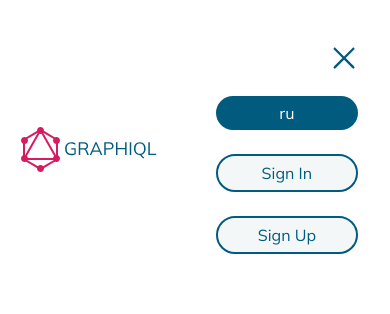
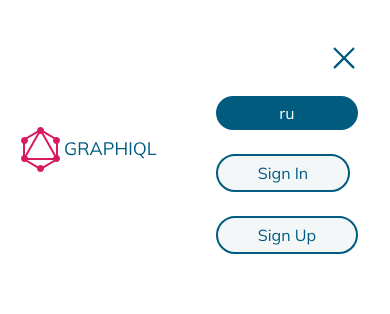
Before and after one commit to shoxakrshn/graphiql-app, a React (Vite) app: page / in a window 390 px wide. Both pictures are taken after a click on the button 350 px from the left and 52 px from the top of the page. Shown: the top 314 px of the page. Built offline with nearby package versions, Linux system fonts and the light colour scheme.

Commit message:
refactor: replace useNavigate with Link

```diff
--- a/src/widgets/Header/index.tsx
+++ b/src/widgets/Header/index.tsx
@@ -4,7 +4,7 @@ import burger from '../../app/assets/icons/burger.svg';
 import close from '../../app/assets/icons/close.svg';
 import { Button } from '../../shared/ui';
 import { eButtonType } from '../../shared/utils/data';
-import { useNavigate } from 'react-router-dom';
+import { Link } from 'react-router-dom';
 import { useLanguage } from '../../app/context/localizationContext/LocalizationContext';
 import styles from './Header.module.scss';
 
@@ -27,28 +27,26 @@ export const Header = () => {
   return (
     <header className={`${styles.header} ${isSticky ? styles.scrolled : ''}`}>
       <div className={styles.container}>
-        <div>
+        <Link to={'/'}>
           <img src={logo} alt="Logo" />
-        </div>
+        </Link>
 
         <div className={styles.desktopMenu}>
           <Registration />
         </div>
 
-        {!menuOpen && (
-          <div className={styles.mobileMenu}>
-            <button className={styles.menuButton} onClick={() => setMenuOpen(!menuOpen)}>
-              <img src={burger} alt="Burger Menu" />
-            </button>
-          </div>
-        )}
-
-        {menuOpen && (
+        {menuOpen ? (
           <div className={styles.mobileMenuContent}>
             <button className={styles.closeButton} onClick={() => setMenuOpen(false)}>
               <img src={close} alt="Close Menu" />
             </button>
             <Registration />
+          </div>
+        ) : (
+          <div className={styles.mobileMenu}>
+            <button className={styles.menuButton} onClick={() => setMenuOpen(true)}>
+              <img src={burger} alt="Burger Menu" />
+            </button>
           </div>
         )}
       </div>
@@ -57,7 +55,6 @@ export const Header = () => {
 };
 
 const Registration = () => {
-  const navigate = useNavigate();
   const { setLanguage, language, t } = useLanguage();
 
   const toggleLanguage = () => {
@@ -72,16 +69,12 @@ const Registration = () => {
         typeButton={eButtonType.Filled}
         onClick={toggleLanguage}
       />
-      <Button
-        text={t('sign-in')}
-        typeButton={eButtonType.Outlined}
-        onClick={() => navigate('/signin')}
-      />
-      <Button
-        text={t('sign-up')}
-        typeButton={eButtonType.Outlined}
-        onClick={() => navigate('/signup')}
-      />
+      <Link to="/signin">
+        <Button text={t('sign-in')} typeButton={eButtonType.Outlined} />
+      </Link>
+      <Link to="/signup">
+        <Button text={t('sign-up')} typeButton={eButtonType.Outlined} />
+      </Link>
     </>
   );
 };
```
